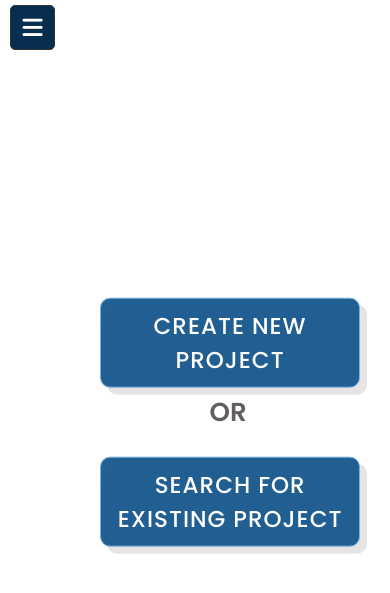
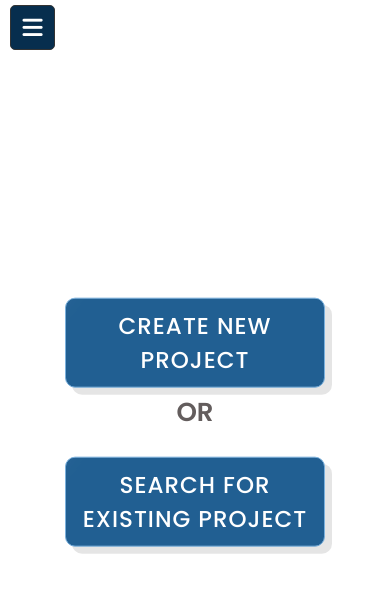
Before and after one commit to AmrutaKoshe/Project-Planner, a PHP site: page /newProject.html in a window 390 px wide. Shown: the top 593 px of the page. Run offline with PHP 8.4, Linux system fonts and the light colour scheme; some libraries are stand-ins or nearby versions.

Commit message:
mobile view added

```diff
--- a/css/dashboard.css
+++ b/css/dashboard.css
@@ -151,7 +151,7 @@
 .content1 p{
   font-size: 26px;
   font-weight: 600;
-  margin-left: 17%;
+  margin-left: 0%;
   margin-top: 1.2%;
   color: rgb(99, 93, 93);
 }
@@ -254,7 +254,7 @@
   height: 90px;
   width: 260px;
   margin: 0%;
-  margin-left: 18%;
+  margin-left: 0%;
   font-size: 23px;
   font-weight: 500;
   letter-spacing: 1px;
@@ -323,6 +323,14 @@
     left: 0px;
   }
 
+  button{
+    margin-left: 18%;
+  }
+
+  .content1 p{
+    margin-left: 17%;
+  }
+
 }
 
 @media screen and (max-width: 768px){
```
